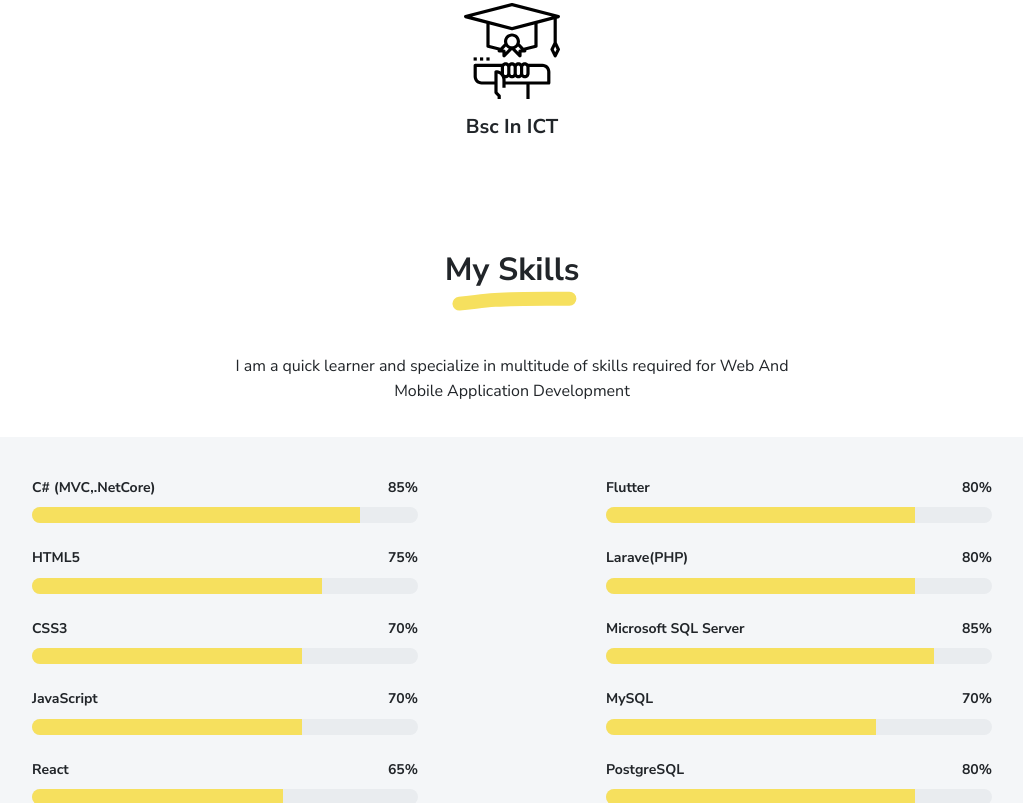
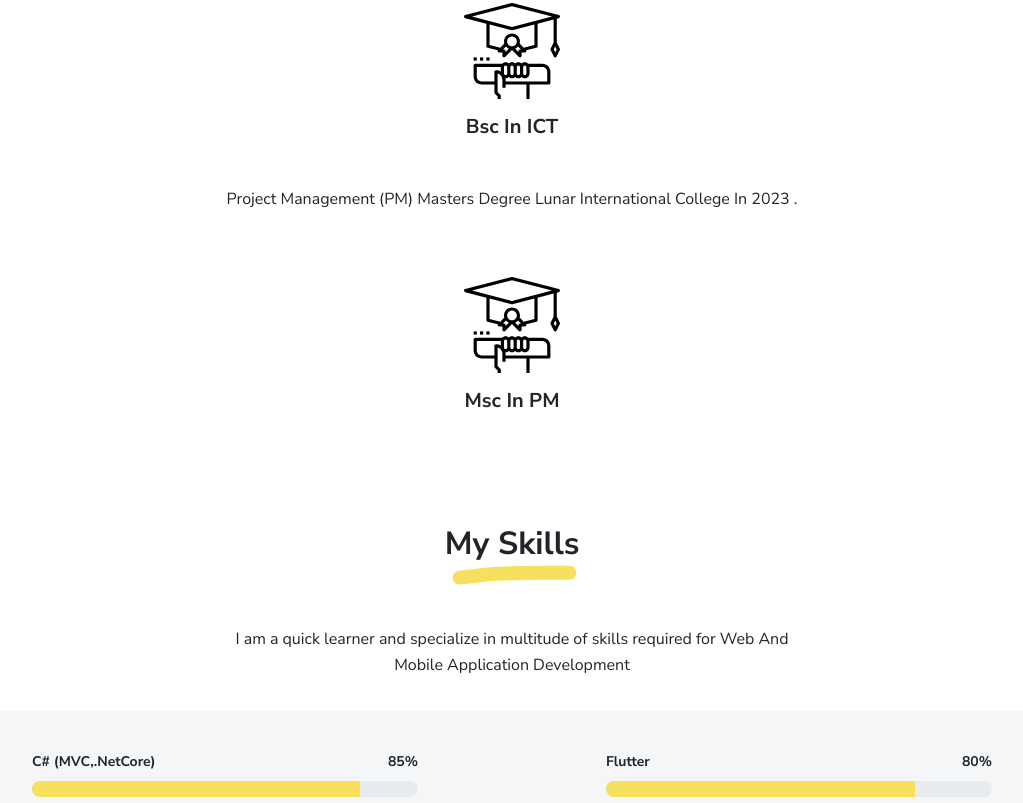
Before and after one commit to Fixumg/cv, a plain HTML site: page index.html in a window 1280 px wide. Shown: the part 1443-2246 px from the top of the page, without its empty margins (128-1151 px from the left). Drawn offline with Linux system fonts and the light colour scheme.

Commit message:
Update index.html

```diff
--- a/index.html
+++ b/index.html
@@ -127,6 +127,22 @@
 		  </div>
 		  <div class="col-md-4 text-center" data-aos="fade-up" data-aos-delay="200"><img class="mb-2" src="images/services/graduation.svg" width="96" height="96" alt="graphic design"/>
 			<div class="h5">Bsc In ICT</div>
+		  </div>
+		  <div class="col-md-4 text-center" data-aos="fade-up" data-aos-delay="300">
+			<div class="h5"></div>
+		  </div>
+
+		</div>
+	  </div>
+	  <div class="text-center">
+		  <p class="mx-auto mb-3" style="max-width:600px"> Project Management (PM) Masters Degree Lunar International College In 2023 . </p>
+		</div>
+		<div class="row py-3">
+		  <div class="col-md-4 text-center" data-aos="fade-up" data-aos-delay="100">
+			<div class="h5"></div>
+		  </div>
+		  <div class="col-md-4 text-center" data-aos="fade-up" data-aos-delay="200"><img class="mb-2" src="images/services/graduation.svg" width="96" height="96" alt="graphic design"/>
+			<div class="h5">Msc In PM</div>
 		  </div>
 		  <div class="col-md-4 text-center" data-aos="fade-up" data-aos-delay="300">
 			<div class="h5"></div>
```
Lines whose indentation alone changed are shown as unchanged.
